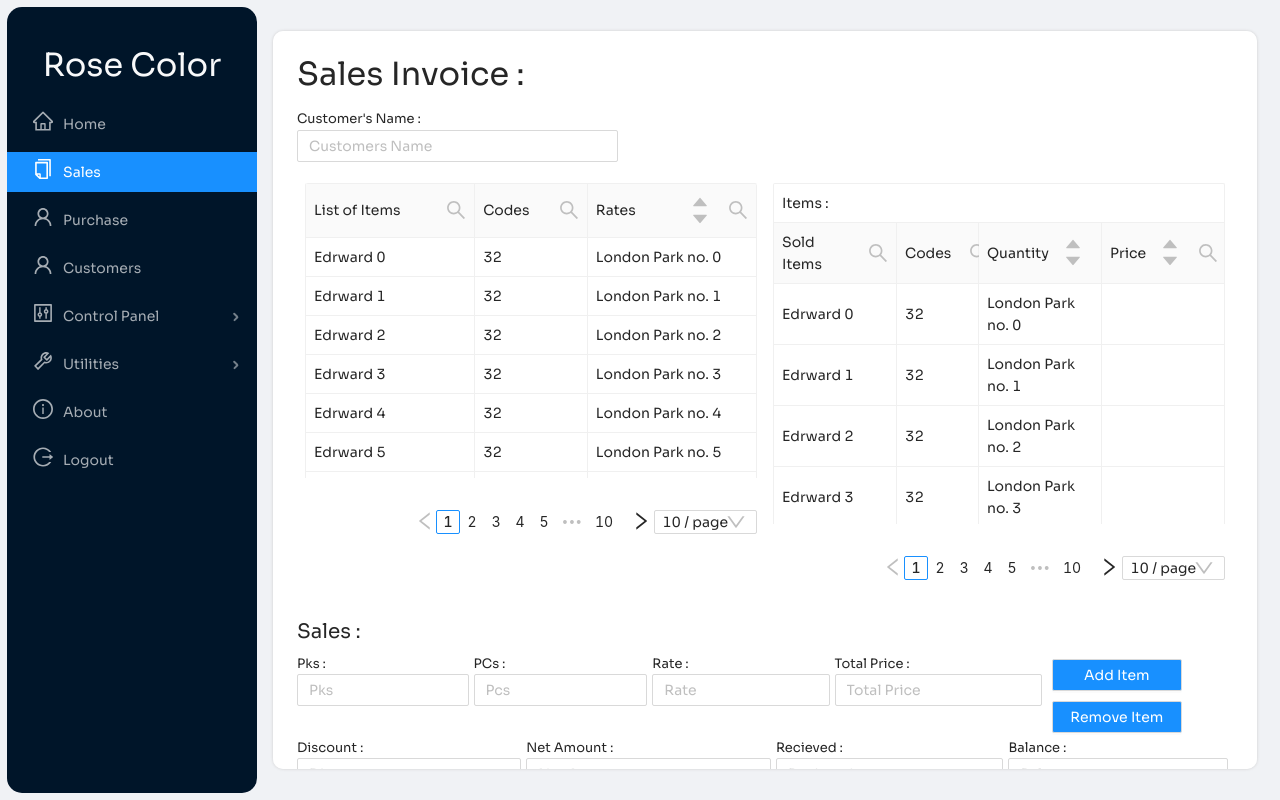
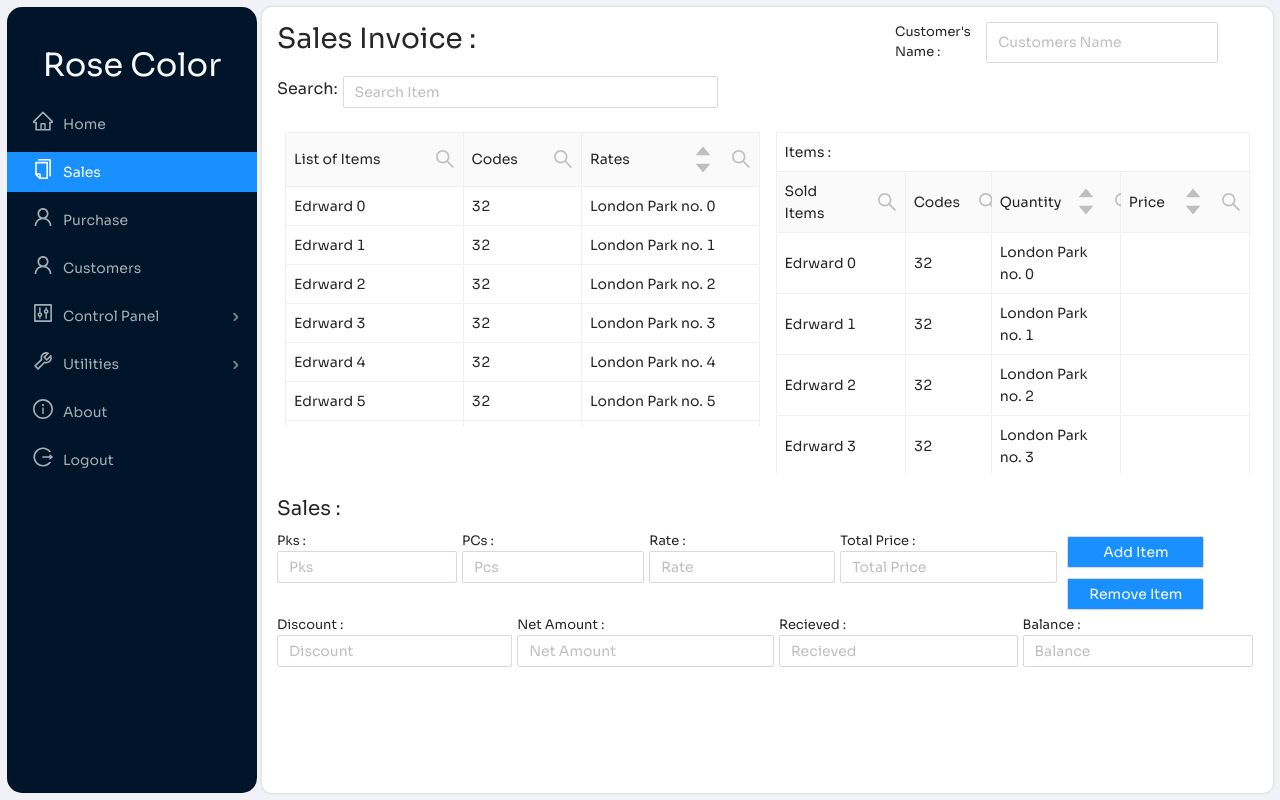
Before and after one commit to HassanAli699/RoseColorPOS, a React (Create React App) app in the folder client/: page /bills in a window 1280 px wide. Built offline with nearby package versions, Linux system fonts and the light colour scheme.

Commit message:
make it better

```diff
--- a/client/src/Styles/DefaultLayout.css
+++ b/client/src/Styles/DefaultLayout.css
@@ -27,7 +27,7 @@ body {
     background: #fff;
     box-shadow: 0 0 3px #ccc ;
     border-radius: 10px;
-    margin: 10px;
+    margin-left: 5px;
     overflow: auto;
   }
 
@@ -82,6 +82,7 @@ body {
   display: flex;
   flex: 50%;
 
+
 }
 
 .inputdis{
@@ -135,13 +136,9 @@ body {
   max-width: 30%;
 }
 
-.homepagetablediv{
-  max-width: 75%;
-}
 
 .homedatadiv{
   display: flex;
-
 }
 
 .homedatediv{
@@ -150,3 +147,27 @@ body {
  margin-left: 10px;
 
 }
+
+.salepageheaderdiv{
+  display: flex;
+  justify-content: space-between;
+  margin-right: 40px;
+}
+
+.inputdiv{
+  display: flex;
+  justify-content: space-between;
+
+
+}
+
+.inputdivsearch{
+  display: flex;
+  flex: 50%;
+  max-width: 45%;
+  font-size: medium;
+}
+
+.inputmargindiv{
+  margin-left: 5px;
+}
--- a/client/src/components/DefaultLayout.js
+++ b/client/src/components/DefaultLayout.js
@@ -171,13 +171,10 @@ const DefaultLayout = ({ children }) => {
         </Menu>
       </Sider>
       <Layout className="site-layout">
-
         <Content
           className="site-layout-background"
           style={{
-            margin: "24px 16px",
-            padding: 24,
-            minHeight: 280,
+            padding: 15,
           }}
         >
           {children}
--- a/client/src/index.css
+++ b/client/src/index.css
@@ -86,3 +86,9 @@ body {
   min-width: 250px !important;
   max-width: 250px;
 }
+
+.ant-layout-content{
+  margin: 0px;
+  padding: 24px;
+  min-height: auto;
+}
--- a/client/src/pages/SalesPage.js
+++ b/client/src/pages/SalesPage.js
@@ -312,13 +312,15 @@ const SalesPage = () => {
 
     return (
         <DefaultLayout>
-            <h2>Sales Invoice : </h2>
+            <div className='salepageheaderdiv'>
+                <h3>Sales Invoice : </h3>
+                <p className='inputdiv'>Customer's Name : <Input className='inputmargindiv' name='customersname' type='text' placeholder="Customers Name"></Input> </p>
+            </div>
 
-            <div className='salesdis'>
-                <p>Customer's Name : <Input name='customersname' type='text' placeholder="Customers Name"></Input> </p>
+            <div>
+                <p className='inputdivsearch'>Search: <Input className='inputmargindiv' name='customersname' type='text' placeholder="Search Item"></Input> </p>
+            </div>
 
-
-            </div>
 
             <div className='tablediv'  >
 
@@ -332,6 +334,7 @@ const SalesPage = () => {
                             },
                         }}
                         bordered
+                        pagination={false}
                         size='small'
                         dataSource={data}
                         columns={mergedColumns}
@@ -351,6 +354,7 @@ const SalesPage = () => {
                         }}
                         bordered='true'
                         size='small'
+                        pagination={false}
                         dataSource={data}
                         columns={itemColumns}
                         scroll={{ y: 240 }}
```
